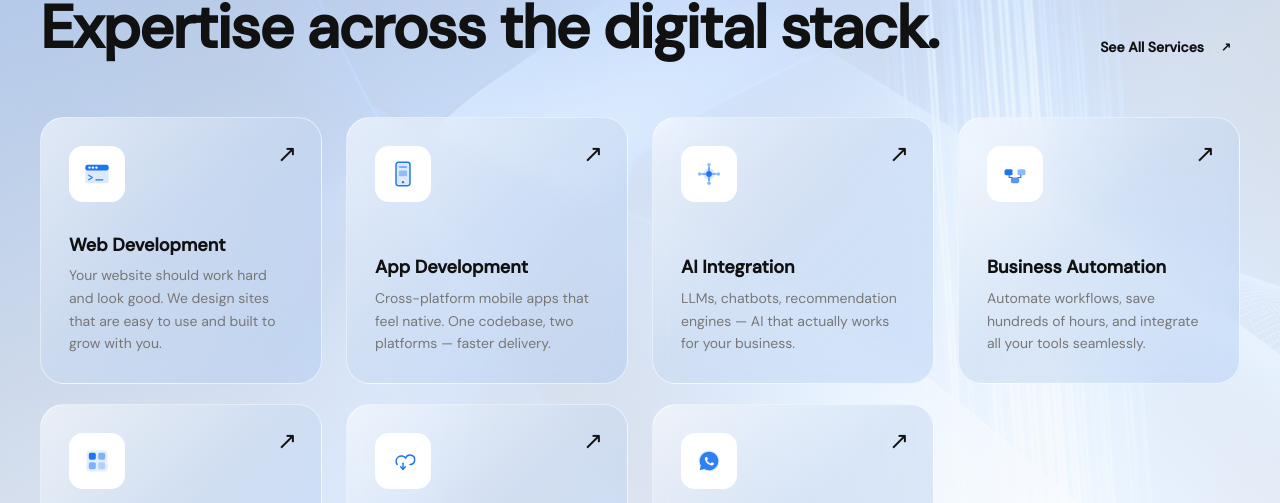
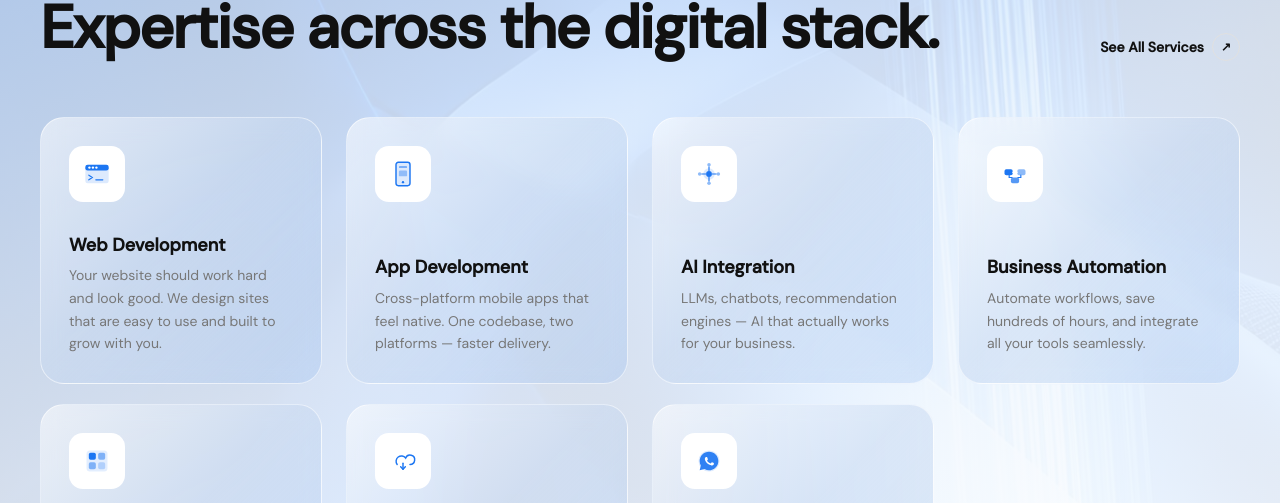
Before and after one commit to Satyam1013/macropage, a Next.js app: page / in a window 1280 px wide. Shown: the part 5086-5589 px from the top of the page. Built offline with nearby package versions, Linux system fonts and the light colour scheme; no server answers; a web font is replaced by a local one.

Commit message:
Hide the service card arrow until hover
Arrow now fades in with opacity alongside its hover move instead of
sitting visible on the card at rest.

Co-Authored-By: Claude Sonnet 5 <noreply@anthropic.com>

```diff
--- a/src/components/sections/ServicesSection.tsx
+++ b/src/components/sections/ServicesSection.tsx
@@ -51,7 +51,7 @@ function ServiceCard({
           {/* Hover arrow */}
           <span
             style={{ color: "var(--text)" }}
-            className="absolute right-6 top-6 text-2xl leading-none transition-transform duration-300 ease-out group-hover:translate-x-1 group-hover:-translate-y-1"
+            className="absolute right-6 top-6 text-2xl leading-none opacity-0 transition-all duration-300 ease-out group-hover:translate-x-1 group-hover:-translate-y-1 group-hover:opacity-100"
           >
             ↗
           </span>
```
